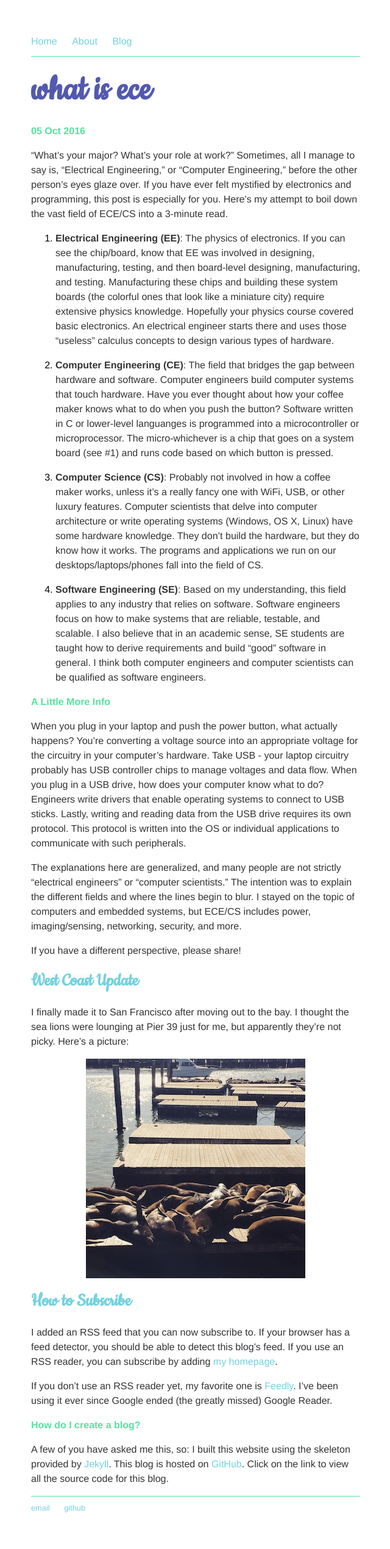
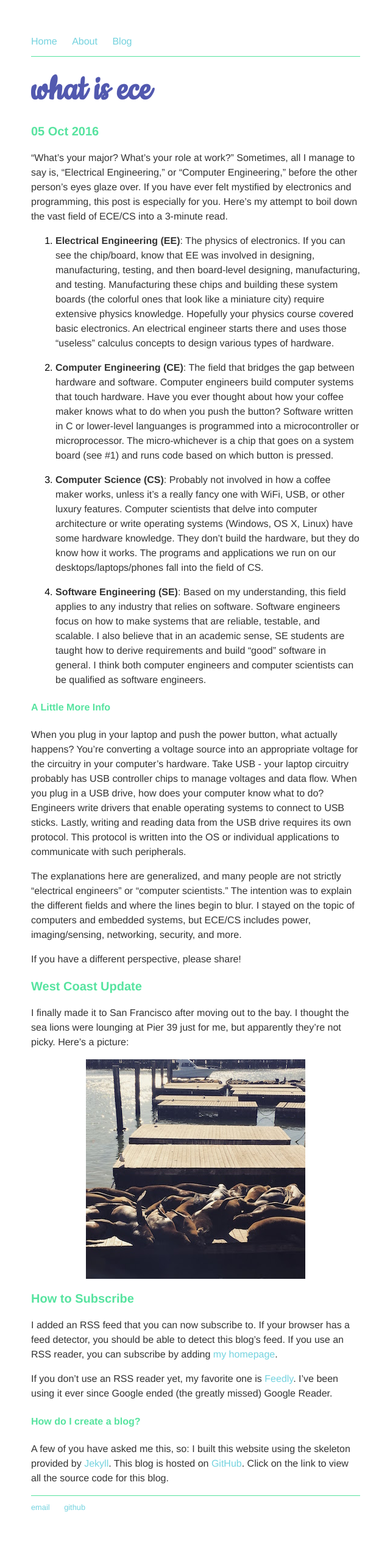
Before and after one commit to stutighiya/stutighiya.github.io, a Jekyll site: the page built from _posts/2016-10-05-what-is-ece.md, in a window 1280 px wide. Shown: the whole page at 61% size, without its empty margins (319-959 px from the left). Built offline with Jekyll 4.4.1, drawn with Linux system fonts in a browser that asks for light colours.

Commit message:
More style updates
Changes to older posts (just formatting)

```diff
--- a/_posts/2016-10-05-what-is-ece.md
+++ b/_posts/2016-10-05-what-is-ece.md
@@ -19,21 +19,21 @@ tags:
 
 4. **Software Engineering (SE)**: Based on my understanding, this field applies to any industry that relies on software. Software engineers focus on how to make systems that are reliable, testable, and scalable. I also believe that in an academic sense, SE students are taught how to derive requirements and build "good" software in general. I think both computer engineers and computer scientists can be qualified as software engineers.
 
-<h3>A Little More Info</h3>
+<h4>A Little More Info</h4>
  When you plug in your laptop and push the power button, what actually happens? You're converting a voltage source into an appropriate voltage for the circuitry in your computer's hardware. Take USB - your laptop circuitry probably has USB controller chips to manage voltages and data flow. When you plug in a USB drive, how does your computer know what to do? Engineers write drivers that enable operating systems to connect to USB sticks. Lastly, writing and reading data from the USB drive requires its own protocol. This protocol is written into the OS or individual applications to communicate with such peripherals.
 
 The explanations here are generalized, and many people are not strictly "electrical engineers" or "computer scientists." The intention was to explain the different fields and where the lines begin to blur. I stayed on the topic of computers and embedded systems, but ECE/CS includes power, imaging/sensing, networking, security, and more.
 
 If you have a different perspective, please share!
 
-<h2>West Coast Update</h2>
+<h3>West Coast Update</h3>
 I finally made it to San Francisco after moving out to the bay. I thought the sea lions were lounging at Pier 39 just for me, but apparently they're not picky. Here's a picture:
 <div style="text-align: center;"><img src="/assets/imgs/sea_lions.jpg" alt="sealions" align="middle"></div>
 
-<h2>How to Subscribe</h2>
+<h3>How to Subscribe</h3>
 I added an RSS feed that you can now subscribe to. If your browser has a feed detector, you should be able to detect this blog's feed. If you use an RSS reader, you can subscribe by adding [my homepage](https://stutighiya.github.io).
 
 If you don't use an RSS reader yet, my favorite one is [Feedly](https://feedly.com). I've been using it ever since Google ended (the greatly missed) Google Reader.
 
-<h3>How do I create a blog?</h3>
+<h4>How do I create a blog?</h4>
 A few of you have asked me this, so: I built this website using the skeleton provided by [Jekyll](https://jekyllrb.com/). This blog is hosted on [GitHub](https://github.com/stutighiya). Click on the link to view all the source code for this blog.
--- a/css/main.css
+++ b/css/main.css
@@ -36,11 +36,16 @@ h1 {
     color: #5259af;
 }
 h2 {
-    font-size: 2em;
+    font-size: 2.5em;
     font-family: "Cookie", Monaco, monospace;
     color: #73D2DE;
 }
 h3 {
+    font-size: 1.25em;
+    font-family: 'HelveticaNeue-Light', 'Helvetica Neue Light', 'Helvetica Neue', 'Helvetica', 'Arial', 'Sans-Serif';
+    color: #56E39F;
+}
+h4 {
     font-size: 1em;
     font-family: 'HelveticaNeue-Light', 'Helvetica Neue Light', 'Helvetica Neue', 'Helvetica', 'Arial', 'Sans-Serif';
     color: #56E39F;
```
Also changed, not shown: _posts/2016-08-22-jackets.md (+2 -2 lines).
